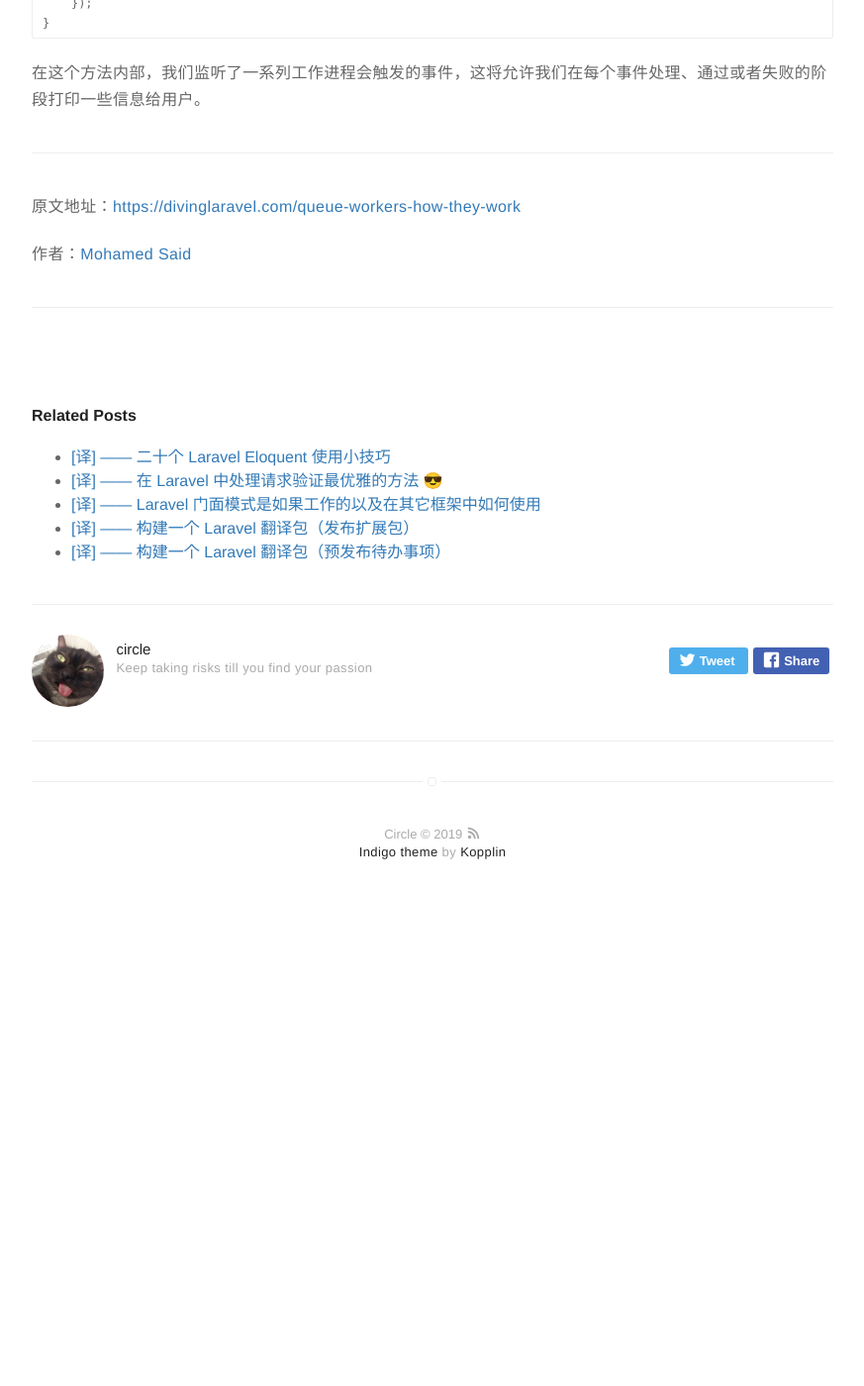
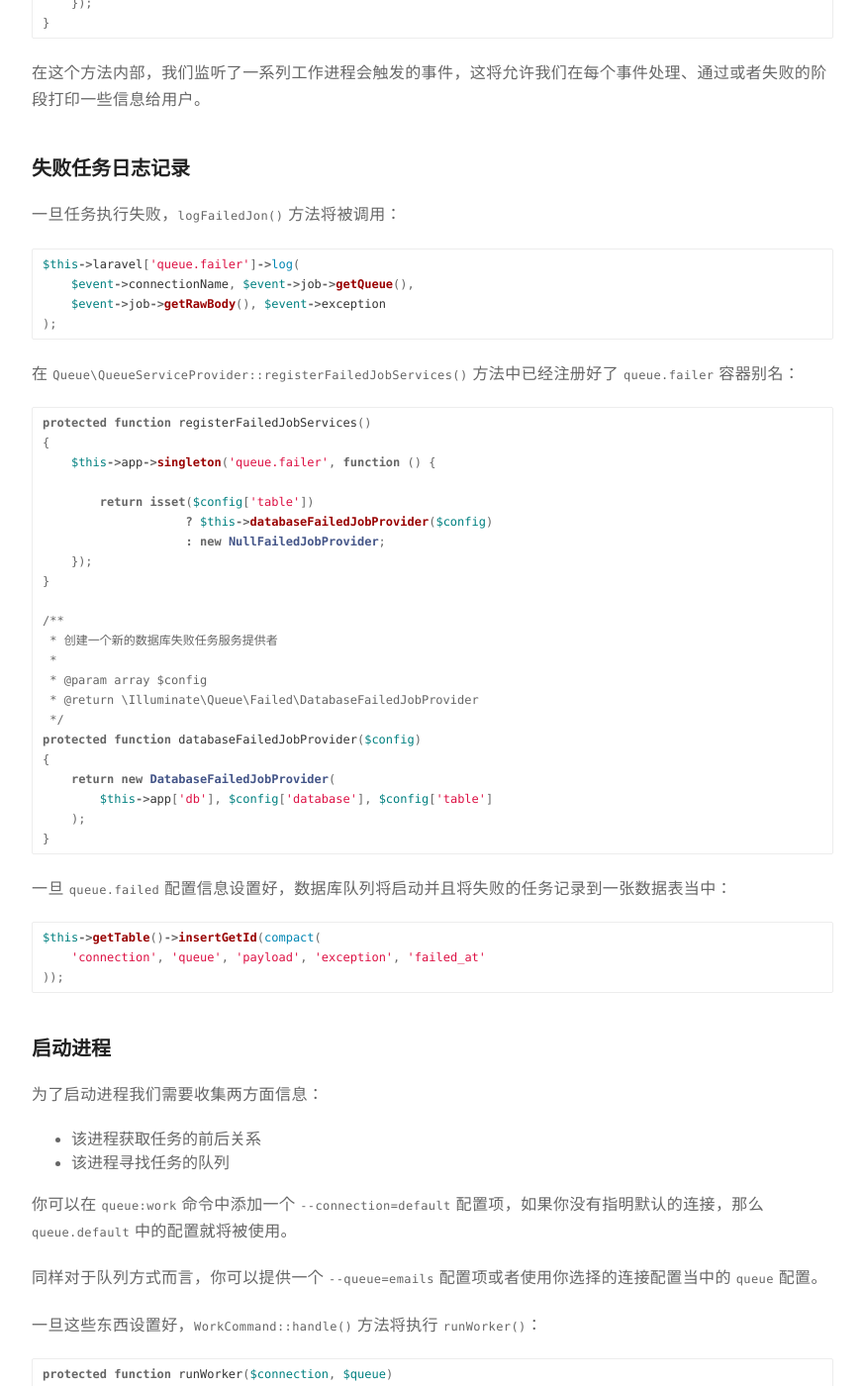
Before and after one commit to rust17/blog, a Jekyll site: the page built from _posts/second/2019-04-24-queue-workers-how-they-work.markdown, in a window 1280 px wide and 1400 px high, scrolled down 2489 px. Shown: the whole window at 99% size, without its empty margins (203-1076 px from the left). Built offline with Jekyll 4.4.1, drawn with Linux system fonts in a browser that asks for light colours; before the commit the page ends 3421 px from its top, so only the background shows below that; some of the changed text lies outside the part shown.

Commit message:
update article queue-workers-how-they-work

````diff
--- a/_posts/second/2019-04-24-queue-workers-how-they-work.markdown
+++ b/_posts/second/2019-04-24-queue-workers-how-they-work.markdown
@@ -116,6 +116,101 @@ protected function listenForEvents()
 
 在这个方法内部，我们监听了一系列工作进程会触发的事件，这将允许我们在每个事件处理、通过或者失败的阶段打印一些信息给用户。
 
+### 失败任务日志记录
+
+一旦任务执行失败，`logFailedJon()` 方法将被调用：
+
+```php
+$this->laravel['queue.failer']->log(
+    $event->connectionName, $event->job->getQueue(),
+    $event->job->getRawBody(), $event->exception
+);
+```
+
+在 `Queue\QueueServiceProvider::registerFailedJobServices()` 方法中已经注册好了 `queue.failer` 容器别名：
+
+```php
+protected function registerFailedJobServices()
+{
+    $this->app->singleton('queue.failer', function () {
+
+        return isset($config['table'])
+                    ? $this->databaseFailedJobProvider($config)
+                    : new NullFailedJobProvider;
+    });
+}
+
+/**
+ * 创建一个新的数据库失败任务服务提供者
+ *
+ * @param array $config
+ * @return \Illuminate\Queue\Failed\DatabaseFailedJobProvider
+ */
+protected function databaseFailedJobProvider($config)
+{
+    return new DatabaseFailedJobProvider(
+        $this->app['db'], $config['database'], $config['table']
+    );
+}
+```
+
+一旦 `queue.failed` 配置信息设置好，数据库队列将启动并且将失败的任务记录到一张数据表当中：
+
+```php
+$this->getTable()->insertGetId(compact(
+    'connection', 'queue', 'payload', 'exception', 'failed_at'
+));
+```
+
+### 启动进程
+
+为了启动进程我们需要收集两方面信息：
+
+* 该进程获取任务的前后关系
+* 该进程寻找任务的队列
+
+你可以在 `queue:work` 命令中添加一个 `--connection=default` 配置项，如果你没有指明默认的连接，那么 `queue.default` 中的配置就将被使用。
+
+同样对于队列方式而言，你可以提供一个 `--queue=emails` 配置项或者使用你选择的连接配置当中的 `queue` 配置。
+
+一旦这些东西设置好，`WorkCommand::handle()` 方法将执行 `runWorker()`：
+
+```php
+protected function runWorker($connection, $queue)
+{
+    $this->worker->setCache($this->laravel['cache']->driver());
+
+    return $this->worker->{$this->option('once') ? 'runNextJob' : 'daemon'}(
+        $connection, $queue, $this->gatherWorkerOptions()
+    );
+}
+```
+
+进程类属性在构造命令的时候已经被设置好了：
+
+```php
+public function __construct(Worker $worker)
+{
+    parent::__construct();
+
+    $this->worker = $worker;
+}
+```
+
+从服务容器中解析出 `Queue\Worker` 实例，在 `runWorker()` 内部我们设置进程将要使用的缓存驱动，同时也设置好基于 `--once` 命令行参数将要调用的方法。
+
+在 `--once` 配置的方法使用过后，我们将调用 `runNextJob` 方法执行下一个待执行的任务，然后脚本终止。不然我们就调用 `daemon` 方法保持进程运行从而一直处理任务。
+
+```php
+protected function gatherWorkerOptions()
+{
+    return new WorkerOptions(
+        $this->option('delay'), $this->option('memory'),
+        $this->option('timeout'), $this->option('sleep'),
+        $this->option('tries'), $this->option('force')
+    );
+}
+```
 
 ---
 原文地址：[https://divinglaravel.com/queue-workers-how-they-work](https://divinglaravel.com/queue-workers-how-they-work)
````
